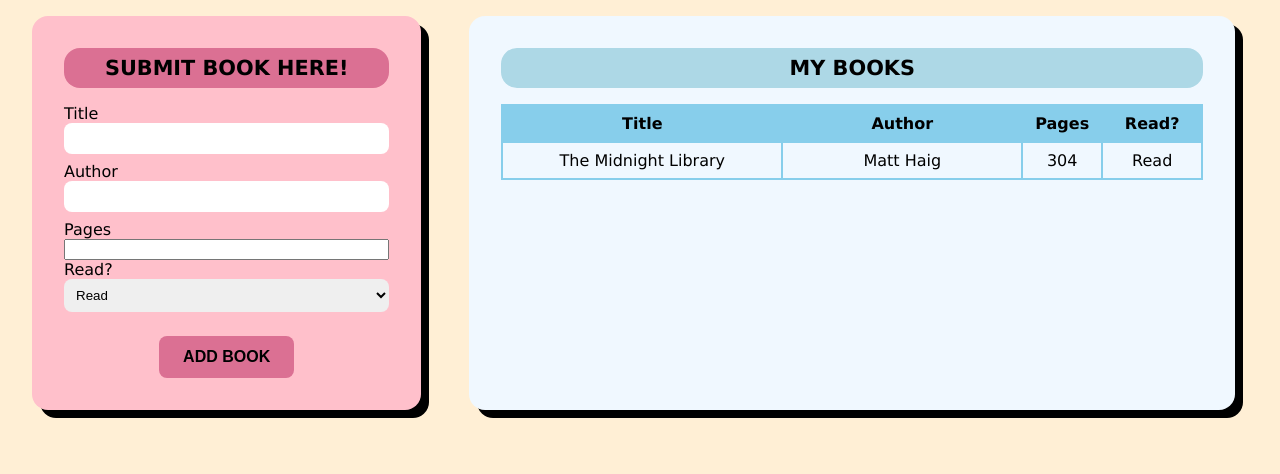
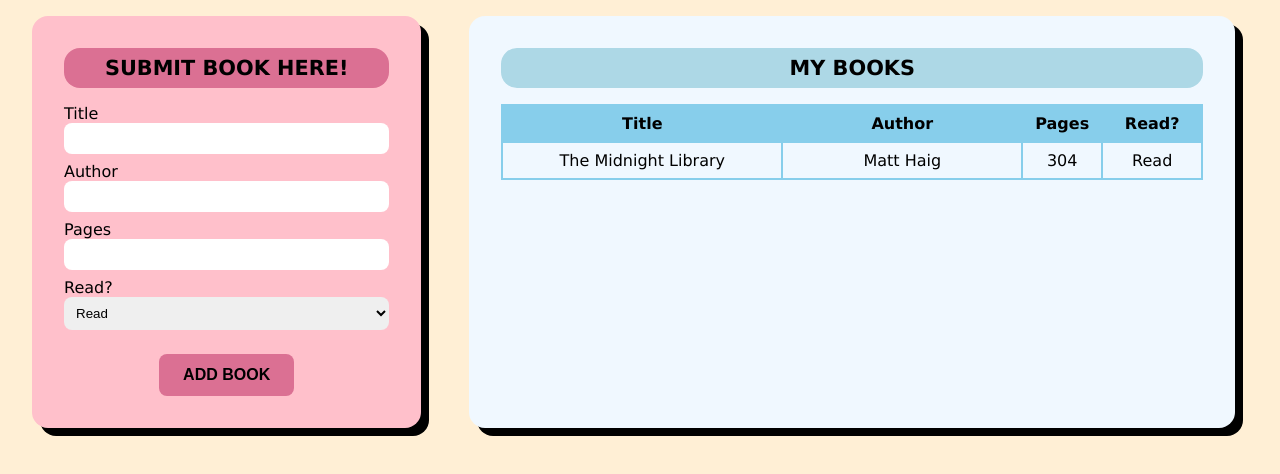
Before and after one commit to ll5zh/odin-library, a plain HTML site: page index.html in a window 1280 px wide. Shown: the part 94-568 px from the top of the page. Drawn offline with Linux system fonts and the light colour scheme.

Commit message:
Add styling for number input

```diff
--- a/style.css
+++ b/style.css
@@ -67,7 +67,7 @@ form > .title {
     background-color: palevioletred;
 }
 
-input[type="text"], select {
+input[type="text"], select, input[type="number"] {
     padding: 0.5rem;
     /* border: 2px solid lightblue; */
     border: none;
```
